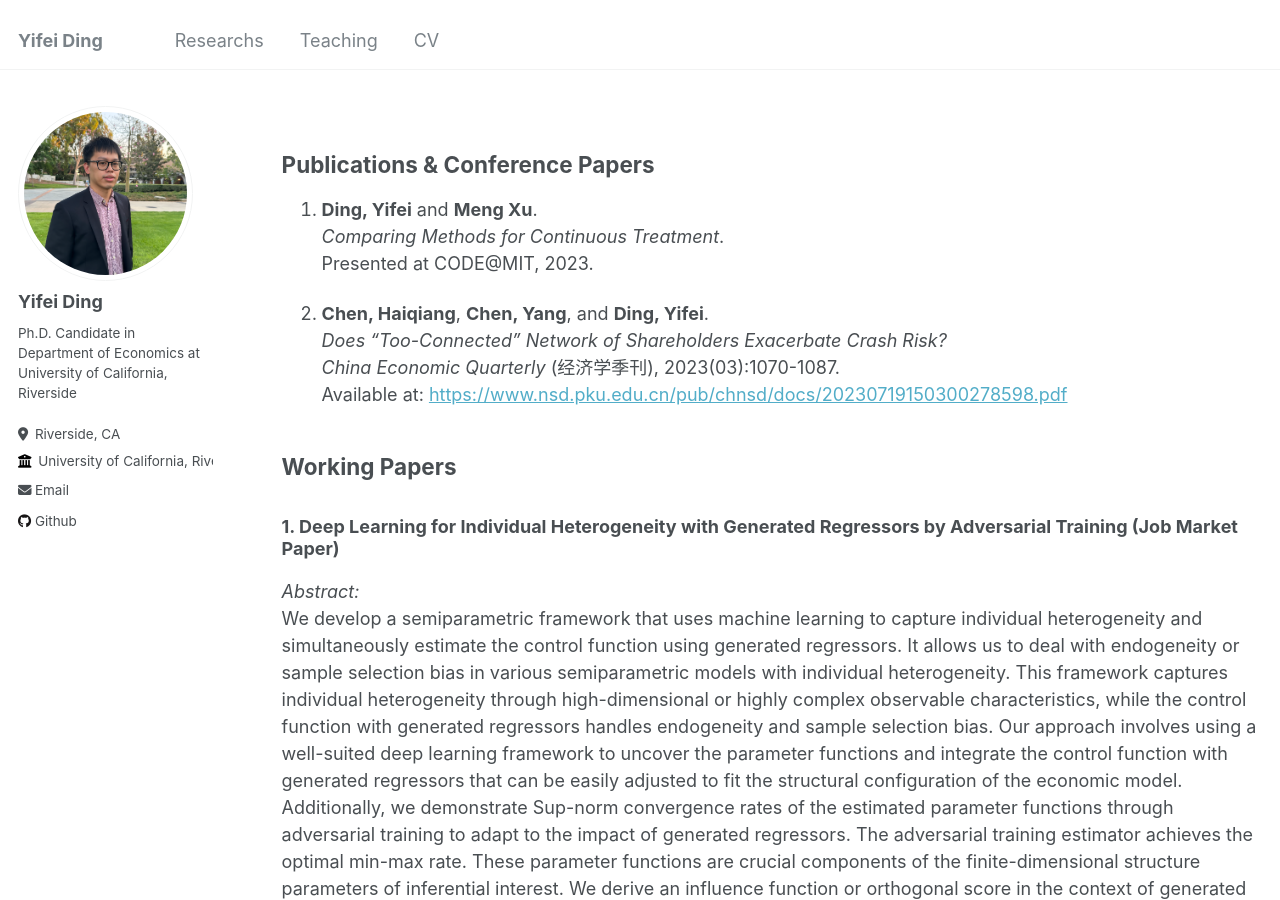
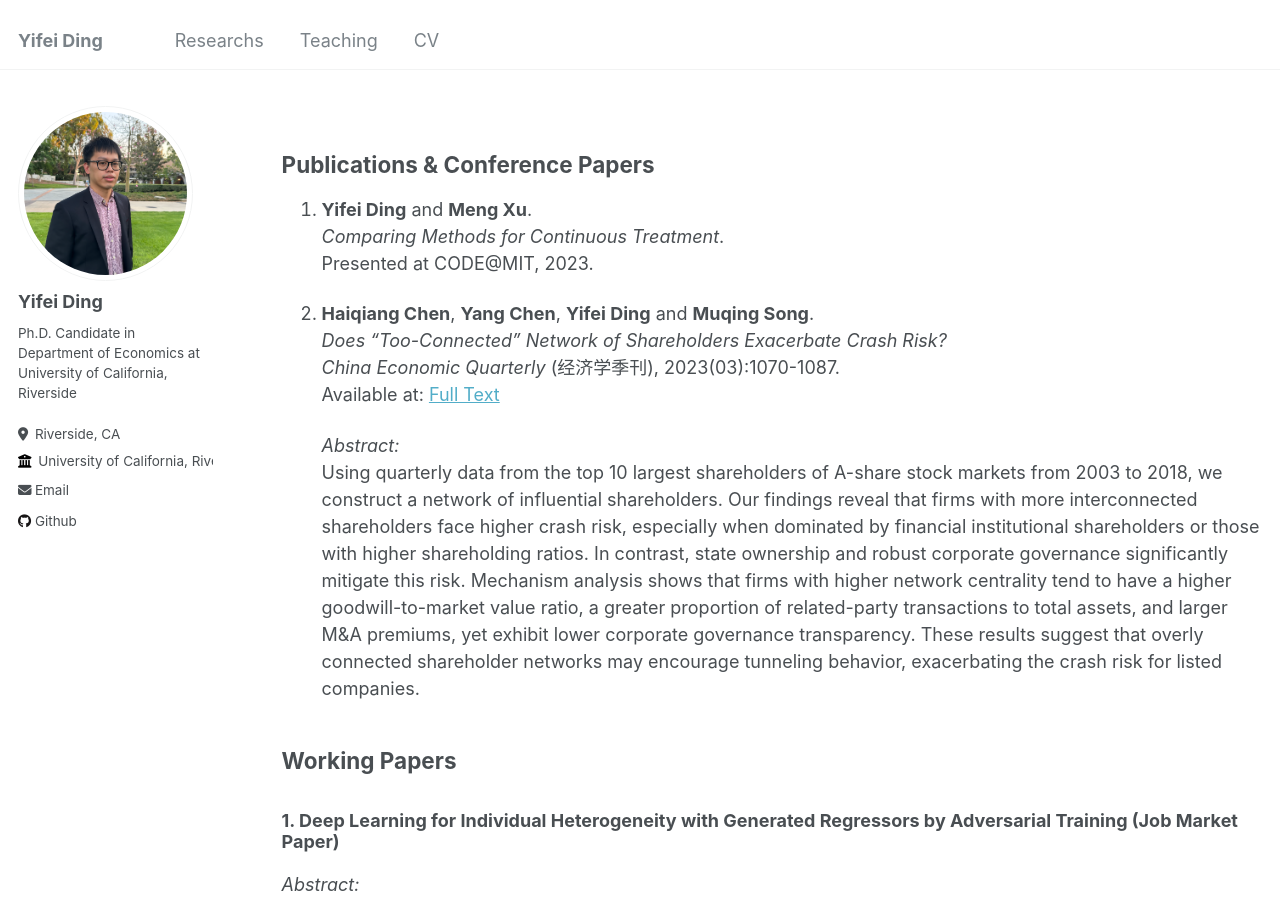
Before and after one commit to YifeiDing-UCR/YifeiDing-UCR.github.io, a Jekyll site: the page built from _pages/publications.md, in a window 1280 px wide and 900 px high. Built offline with Jekyll 4.4.1, drawn with Linux system fonts in a browser that asks for light colours.

Commit message:
Update publications.md

```diff
--- a/_pages/publications.md
+++ b/_pages/publications.md
@@ -7,14 +7,17 @@ author_profile: true
 
 ## Publications & Conference Papers
 
-1. **Ding, Yifei** and **Meng Xu**.
+1. **Yifei Ding** and **Meng Xu**.
    *Comparing Methods for Continuous Treatment*.
    Presented at CODE@MIT, 2023.
 
-2. **Chen, Haiqiang**, **Chen, Yang**, and **Ding, Yifei**.
+2. **Haiqiang Chen**, **Yang Chen**, **Yifei Ding** and **Muqing Song**.
    *Does "Too-Connected" Network of Shareholders Exacerbate Crash Risk?*
    *China Economic Quarterly* (经济学季刊), 2023(03):1070-1087.
-   Available at: [https://www.nsd.pku.edu.cn/pub/chnsd/docs/20230719150300278598.pdf](https://www.nsd.pku.edu.cn/pub/chnsd/docs/20230719150300278598.pdf)
+   Available at: [Full Text](https://www.nsd.pku.edu.cn/pub/chnsd/docs/20230719150300278598.pdf)
+
+   *Abstract:*
+   Using quarterly data from the top 10 largest shareholders of A-share stock markets from 2003 to 2018, we construct a network of influential shareholders. Our findings reveal that firms with more interconnected shareholders face higher crash risk, especially when dominated by financial institutional shareholders or those with higher shareholding ratios. In contrast, state ownership and robust corporate governance significantly mitigate this risk. Mechanism analysis shows that firms with higher network centrality tend to have a higher goodwill-to-market value ratio, a greater proportion of related-party transactions to total assets, and larger M&A premiums, yet exhibit lower corporate governance transparency. These results suggest that overly connected shareholder networks may encourage tunneling behavior, exacerbating the crash risk for listed companies.
 
 
 
```
